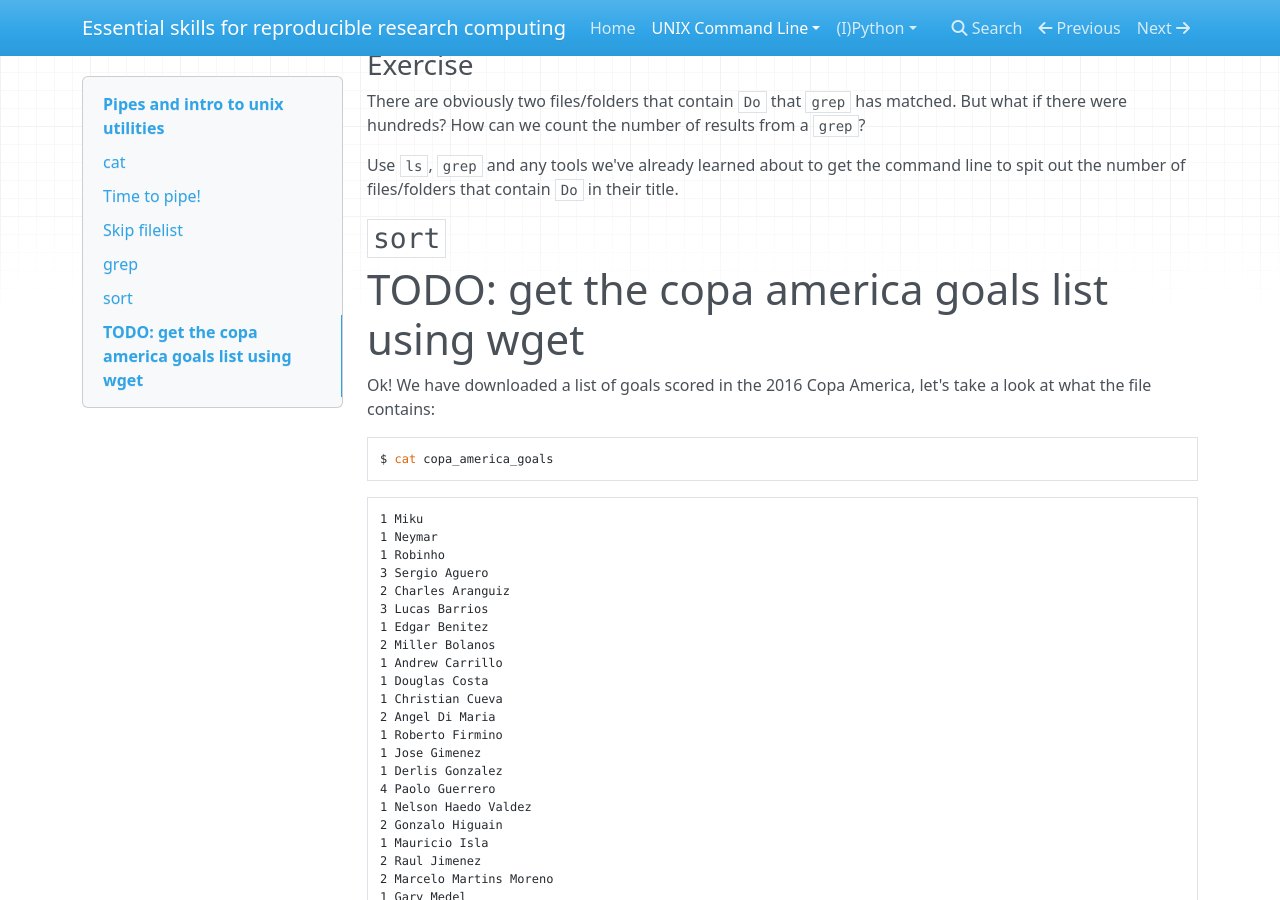
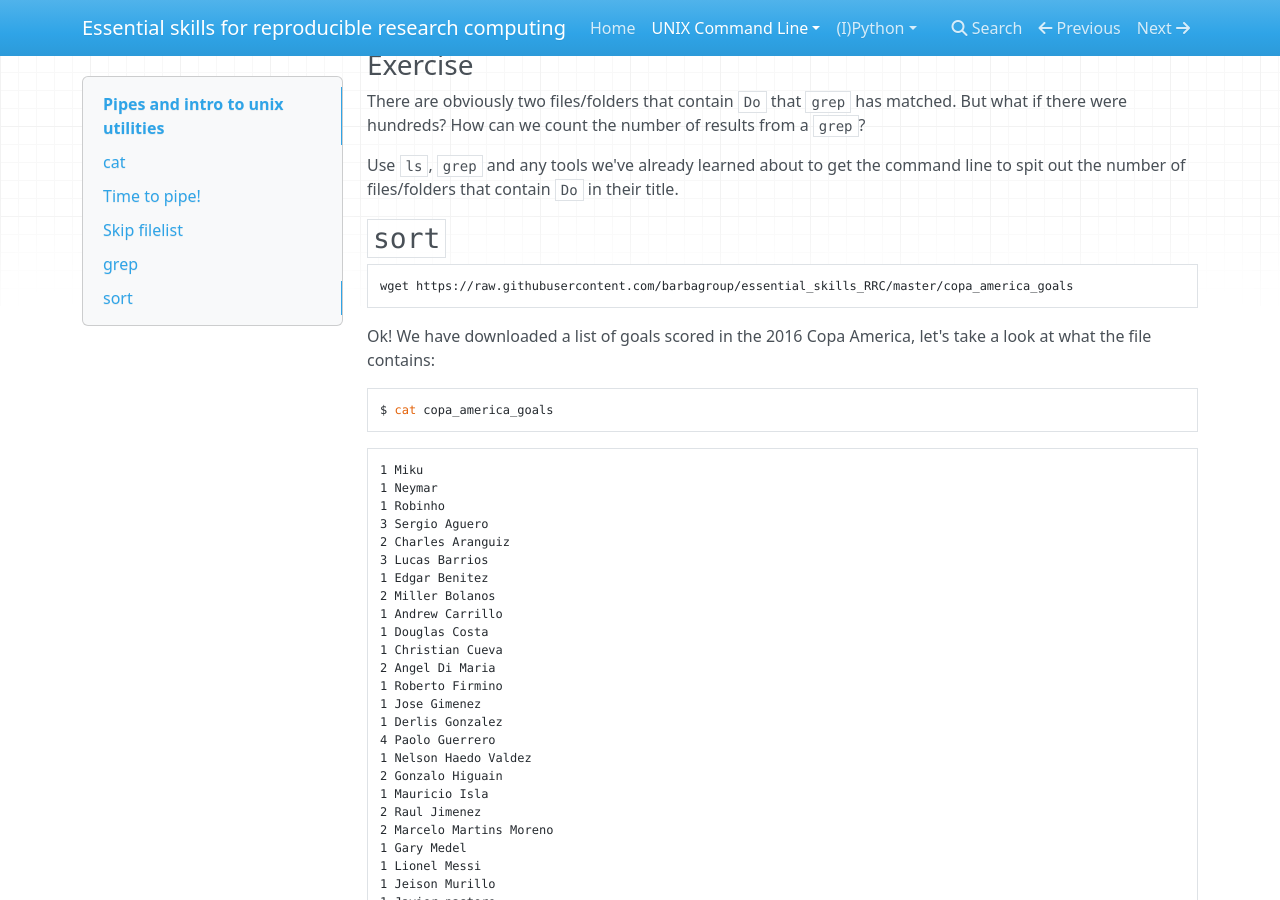
Before and after one commit to barbagroup/essential_skills_RRC, an MkDocs documentation site: the page built from docs/nix/pipes.md, in a window 1280 px wide and 900 px high, scrolled down 1993 px. Built offline with MkDocs 1.6.1, drawn with Linux system fonts in a browser that asks for light colours; nearby versions of some CDN libraries; old or Windows-style settings are respelled for this version of MkDocs.

Commit message:
add wget link to pipes for copa goals

````diff
--- a/docs/nix/pipes.md
+++ b/docs/nix/pipes.md
@@ -116,8 +116,9 @@ Use `ls`, `grep` and any tools we've already learned about to get the command
 line to spit out the number of files/folders that contain `Do` in their title.
 
 ## `sort`
-
-#TODO: get the copa america goals list using wget
+```bash
+wget https://raw.githubusercontent.com/barbagroup/essential_skills_RRC/master/copa_america_goals
+```
 
 Ok! We have downloaded a list of goals scored in the 2016 Copa America, let's
 take a look at what the file contains:
````
